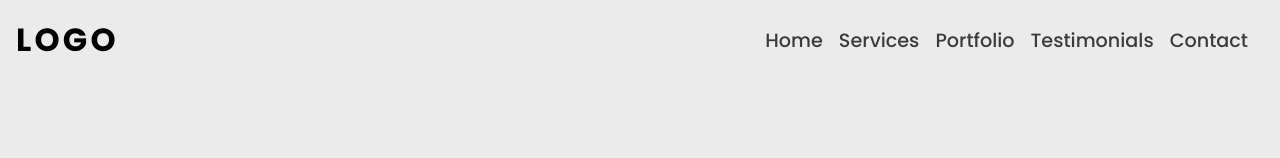
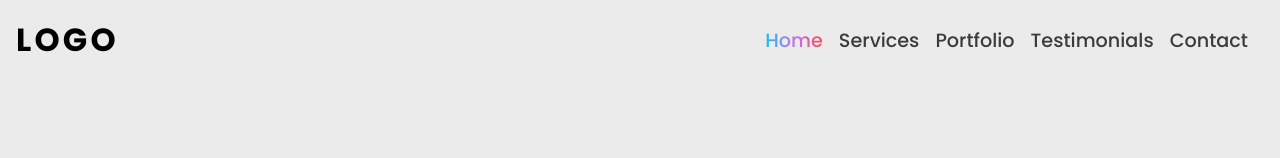
Before and after one commit to EnFlorian/anja-personal-website, a React (Vite) app: page / in a window 1280 px wide. Shown: the top 158 px of the page. Built offline with nearby package versions, Linux system fonts and the light colour scheme.

Commit message:
Style: Added active section highlighting

```diff
--- a/src/components/layout/HeroSection/HeroSection.tsx
+++ b/src/components/layout/HeroSection/HeroSection.tsx
@@ -3,7 +3,7 @@ import heroImage from "../../../assets/images/person1.jpg";
 
 const HeroSection = () => {
   return (
-    <section className="hero-section">
+    <section id="home" className="hero-section">
       <div className="hero-section__wrapper container-lg">
         <div className="hero-section__main-content">
           <div className="hero-section__left-content">
@@ -14,8 +14,8 @@ const HeroSection = () => {
           <div className="hero-section__right-content">
             <h1 className="hero-section__title">Hi, I'm Anja Doe</h1>
             <p className="hero-section__subtitle">
-              I'm a designer and mobile developer specializing in Android and
-              iOS development and UI/UX design.
+              I'm a designer and mobile developer specializing in Android and iOS development and
+              UI/UX design.
             </p>
             <button className="hero-section__cta-button">Hire Me</button>
           </div>
--- a/src/components/layout/Navbar/Navbar.scss
+++ b/src/components/layout/Navbar/Navbar.scss
@@ -41,6 +41,13 @@
     font-weight: 500;
     transition: var(--transition-fast);
 
+    &--active {
+      background: var(--gradient-1);
+      background-clip: text;
+      -webkit-background-clip: text;
+      -webkit-text-fill-color: transparent;
+    }
+
     &:hover {
       background: var(--gradient-1);
       background-clip: text;
--- a/src/components/layout/Navbar/Navbar.tsx
+++ b/src/components/layout/Navbar/Navbar.tsx
@@ -14,6 +14,7 @@ const Navbar = () => {
       <ScrollLink
         className="navbar__link"
         offset={link.offset}
+        activeClass="navbar__link--active"
         smooth={true}
         spy={true}
         to={link.path}
--- a/src/data/navigation.ts
+++ b/src/data/navigation.ts
@@ -1,18 +1,18 @@
 export const links = [
   {
     name: "Home",
-    path: "navbar",
+    path: "home",
     offset: 0,
   },
   {
     name: "Services",
     path: "services",
-    offset: 0,
+    offset: 13,
   },
   {
     name: "Portfolio",
     path: "portfolio",
-    offset: 0,
+    offset: 15,
   },
   {
     name: "Testimonials",
```
